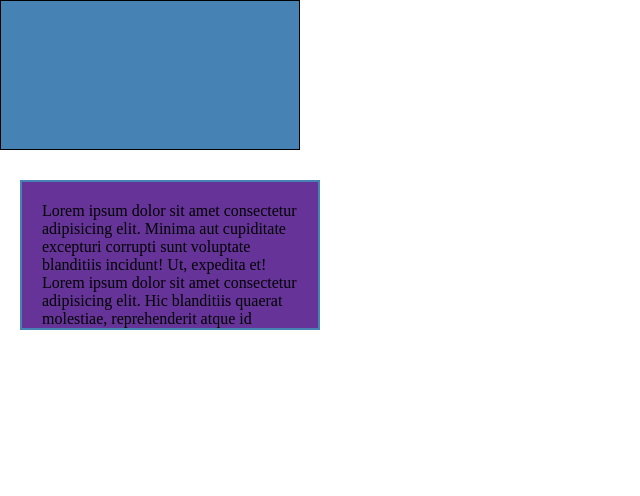
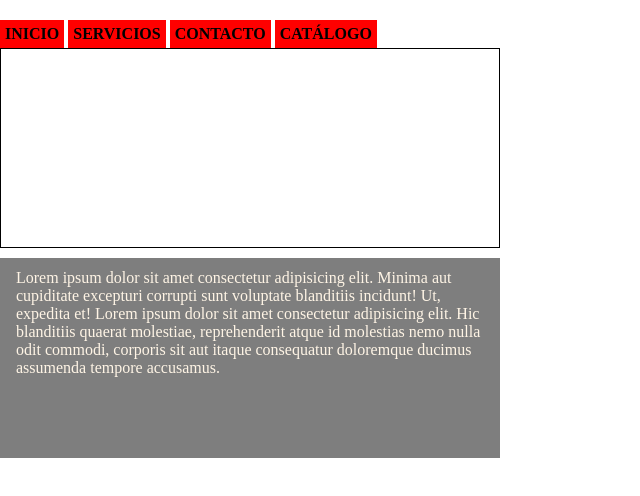
Before and after one commit to Jilverdelacruz/Css3, a plain HTML site: page Box Model/index.html in a window 1280 px wide. Shown: the whole page, without its empty margins (0-640 px from the left). Drawn offline with Linux system fonts and the light colour scheme.

Commit message:
Magen y padding

```diff
--- /dev/null
+++ b/Box Model/estilos2.css
@@ -0,0 +1,24 @@
+*{
+    margin: 0px;
+    padding: 0px;
+    box-sizing: border-box;
+}
+.box{
+  width: 500px;
+  height: 200px;
+  border:1px solid black
+}
+.box2{
+    margin-top:10px ;
+    padding: 10px 15px;
+    background-color: black;
+    color: blanchedalmond;
+    opacity: 0.5;
+}
+a{
+  display: inline-block;
+  margin-top: 20px;
+  background-color: red;
+  padding: 5px;
+  font-weight: 600;
+}
--- a/Box Model/index.html
+++ b/Box Model/index.html
@@ -4,10 +4,15 @@
     <meta charset="UTF-8">
     <meta name="viewport" content="width=device-width, initial-scale=1.0">
     <title>Boxmodel</title>
-    <link rel="stylesheet" href="estilos.css">
+    <link rel="stylesheet" href="estilos2.css">
 </head>
 <body>
+    <a>INICIO</a>
+    <a>SERVICIOS</a>
+    <a>CONTACTO</a>
+    <a>CATÁLOGO</a>
     <div class="box box1"></div>
     <div class="box box2">Lorem ipsum dolor sit amet consectetur adipisicing elit. Minima aut cupiditate excepturi corrupti sunt voluptate blanditiis incidunt! Ut, expedita et! Lorem ipsum dolor sit amet consectetur adipisicing elit. Hic blanditiis quaerat molestiae, reprehenderit atque id molestias nemo nulla odit commodi, corporis sit aut itaque consequatur doloremque ducimus assumenda tempore accusamus.</div>
+
 </body>
 </html>
```
